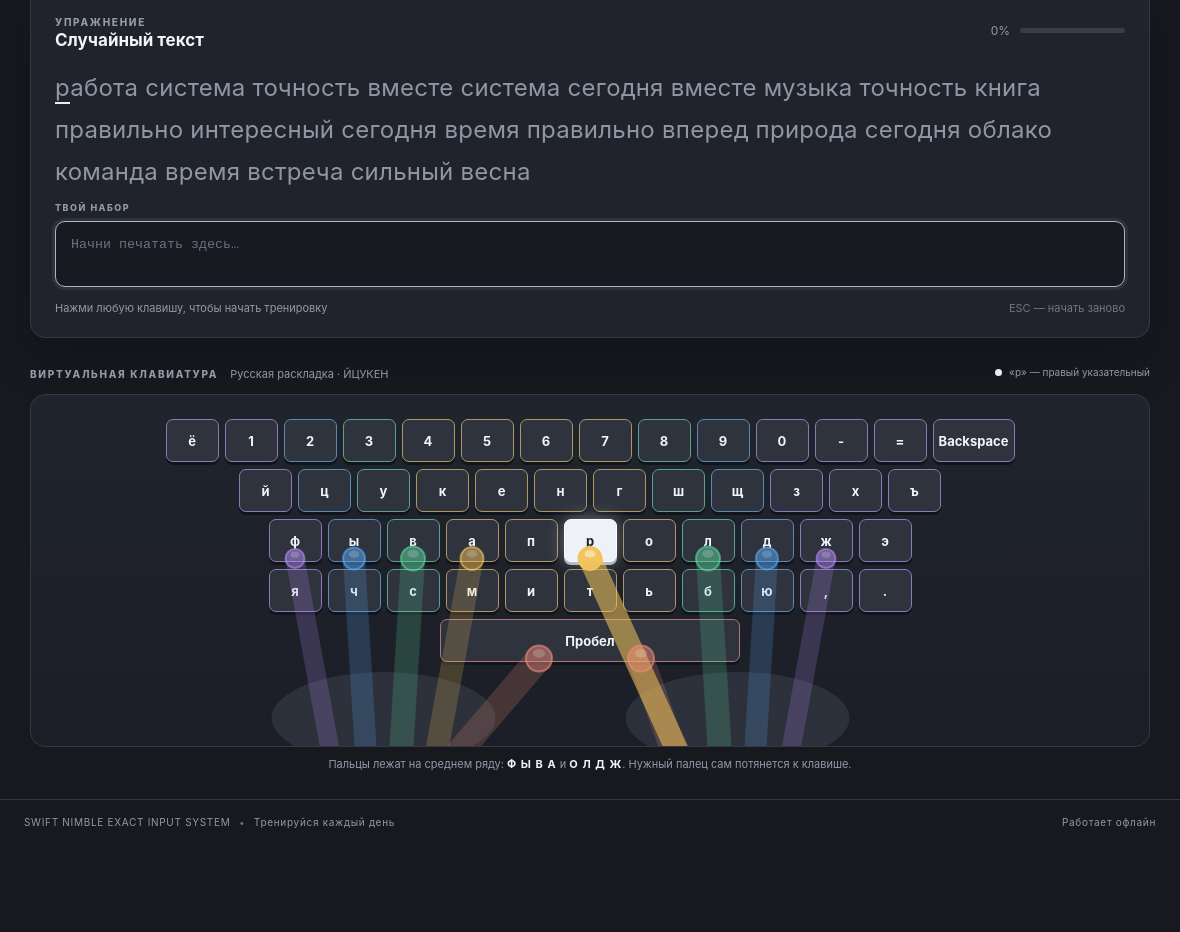
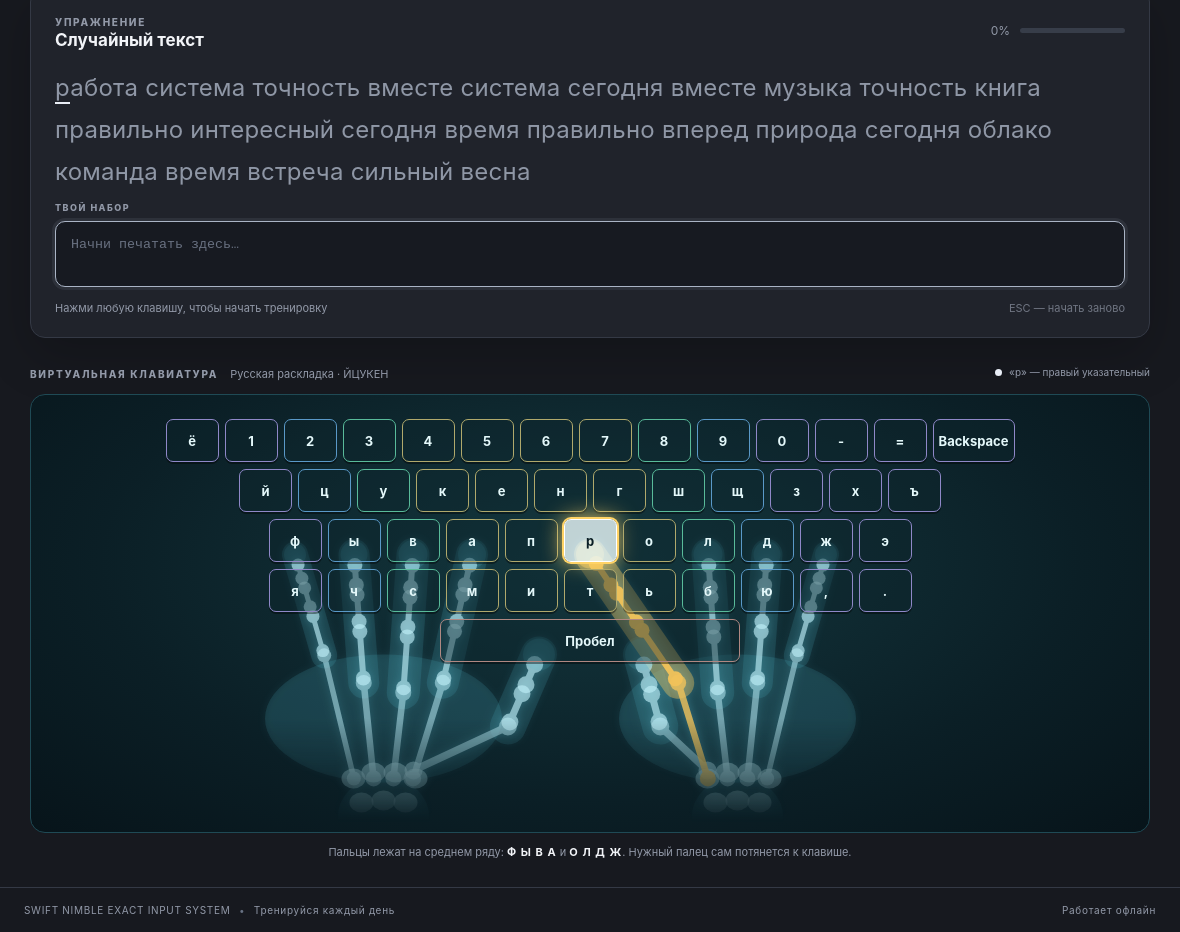
Before and after one commit to sikpladkastkolatkov-blip/blindtype-desktop, an Electron app: page index.html in a window 1180 px wide. Shown: the part 344-1276 px from the top of the page. Before the commit the page ends 1188 px from the top, so only its background shows below. Drawn offline with Linux system fonts and the light colour scheme; animation ran at ten frames a second.

Commit message:
X-ray skeleton hands with fixed-length bones; hand shifts instead of stretching

```diff
--- a/renderer.js
+++ b/renderer.js
@@ -157,13 +157,14 @@ document.getElementById("minimizeBtn").addEventListener("click", () => window.de
 document.getElementById("maximizeBtn").addEventListener("click", () => window.desktop?.toggleMaximize());
 document.getElementById("closeBtn").addEventListener("click", () => window.desktop?.close());
 
-// ---------- Руки: каждый палец нажимает «свои» клавиши ----------
+// ---------- Руки в стиле рентгена: кости фиксированной длины ----------
+// Палец не растягивается: если клавиша далеко, смещается вся кисть; вблизи палец «сгибается» (становится короче в проекции).
 const FINGERS = {
-  lp:{name:"левый мизинец",color:"#b48cf2",w:19,home:"ф"}, lr:{name:"левый безымянный",color:"#5aa9f2",w:22,home:"ы"},
-  lm:{name:"левый средний",color:"#5fd6a0",w:24,home:"в"}, li:{name:"левый указательный",color:"#f2c35a",w:23,home:"а"},
-  lt:{name:"левый большой",color:"#f08a7a",w:26,home:" "}, rt:{name:"большой палец",color:"#f08a7a",w:26,home:" "},
-  ri:{name:"правый указательный",color:"#f2c35a",w:23,home:"о"}, rm:{name:"правый средний",color:"#5fd6a0",w:24,home:"л"},
-  rr:{name:"правый безымянный",color:"#5aa9f2",w:22,home:"д"}, rp:{name:"правый мизинец",color:"#b48cf2",w:19,home:"ж"}
+  lp:{name:"левый мизинец",color:"#b48cf2",L:150,fw:26,bw:5,br:6.5,home:"ф"}, lr:{name:"левый безымянный",color:"#5aa9f2",L:184,fw:31,bw:6,br:7.5,home:"ы"},
+  lm:{name:"левый средний",color:"#5fd6a0",L:198,fw:33,bw:6,br:7.5,home:"в"}, li:{name:"левый указательный",color:"#f2c35a",L:188,fw:32,bw:6,br:7.5,home:"а"},
+  lt:{name:"левый большой",color:"#f08a7a",L:120,fw:36,bw:7,br:8.5,home:" ",thumb:true}, rt:{name:"большой палец",color:"#f08a7a",L:120,fw:36,bw:7,br:8.5,home:" ",thumb:true},
+  ri:{name:"правый указательный",color:"#f2c35a",L:188,fw:32,bw:6,br:7.5,home:"о"}, rm:{name:"правый средний",color:"#5fd6a0",L:198,fw:33,bw:6,br:7.5,home:"л"},
+  rr:{name:"правый безымянный",color:"#5aa9f2",L:184,fw:31,bw:6,br:7.5,home:"д"}, rp:{name:"правый мизинец",color:"#b48cf2",L:150,fw:26,bw:5,br:6.5,home:"ж"}
 };
 const fingerChars = {lp:"ё1йфя", lr:"2цыч", lm:"3увс", li:"45кепами", ri:"67нгроть", rm:"8шлб", rr:"9щдю", rp:"0-=зхъжэ,."};
 const fingerOf = {Backspace:"rp", " ":"rt"};
@@ -172,10 +173,9 @@ for (const [f, chars] of Object.entries(fingerChars)) for (const ch of chars) fi
 const stage = document.querySelector(".keyboard-stage");
 const handsSvg = document.getElementById("hands");
 const SVGNS = "http://www.w3.org/2000/svg";
-const TIP_DY = 18;               // кончик пальца упирается в нижнюю часть клавиши
-const geo = {};                  // char -> {x,y,w,h} относительно сцены
-const hand = {};                 // состояние каждого пальца
-let stageW = 0, stageH = 0, activeFinger = null, activeChar = null, tapUntil = 0;
+const TIP_DY = 14, GAP = 5, REST_K = 0.7, MAX_K = 0.97, MIN_K = 0.34;
+const geo = {}, rest = {}, hand = {}, side = {l:{ox:0,oy:0}, r:{ox:0,oy:0}};
+let stageW = 0, stageH = 0, activeFinger = null, activeChar = null, tapUntil = 0, ready = false;
 
 function mk(tag, attrs, parent) {
   const el = document.createElementNS(SVGNS, tag);
@@ -183,18 +183,37 @@ function mk(tag, attrs, parent) {
   parent.appendChild(el);
   return el;
 }
+function makeBone(parent) {
+  const g = mk("g", {}, parent);
+  return {g, shaft: mk("line", {"stroke-linecap": "round"}, g), a: mk("circle", {}, g), b: mk("circle", {}, g)};
+}
+function setBone(bn, x0, y0, x1, y1, w, r, color, op) {
+  bn.shaft.setAttribute("x1", x0); bn.shaft.setAttribute("y1", y0); bn.shaft.setAttribute("x2", x1); bn.shaft.setAttribute("y2", y1);
+  bn.shaft.setAttribute("stroke-width", w); bn.shaft.style.stroke = color;
+  for (const [c, x, y] of [[bn.a, x0, y0], [bn.b, x1, y1]]) { c.setAttribute("cx", x); c.setAttribute("cy", y); c.setAttribute("r", r); c.style.fill = color; }
+  bn.g.setAttribute("opacity", op);
+}
 function buildHands() {
   handsSvg.innerHTML = "";
-  const gPalm = mk("g", {opacity: ".13", fill: "currentColor"}, handsSvg);
-  hand.palmL = mk("ellipse", {}, gPalm); hand.palmR = mk("ellipse", {}, gPalm);
-  const gBody = mk("g", {"stroke-linecap": "round", fill: "none"}, handsSvg);
-  const gTip = mk("g", {}, handsSvg);
+  for (const s of ["l", "r"]) {
+    const g = mk("g", {}, handsSvg);
+    side[s].tissue = mk("g", {}, g);                       // мягкие ткани (подложка)
+    side[s].palm = mk("ellipse", {}, side[s].tissue);
+    side[s].wrist = mk("rect", {rx: 40}, side[s].tissue);
+    side[s].carpal = mk("g", {}, g);                       // запястье
+    side[s].carpals = [[-30,0],[-10,-6],[12,-6],[32,0],[-22,24],[0,22],[22,24]].map(([x, y]) => mk("ellipse", {rx: 12, ry: 10, cx: x, cy: y}, side[s].carpal));
+    side[s].forearm = [-24, 6].map(x => mk("rect", {x, y: 50, width: 18, height: 260, rx: 9}, side[s].carpal));
+    side[s].layer = g;
+    [side[s].palm, side[s].wrist].forEach(e => { e.style.fill = "var(--tissue)"; });
+    [...side[s].carpals, ...side[s].forearm].forEach(e => { e.style.fill = "var(--bone)"; e.setAttribute("opacity", ".5"); });
+  }
   for (const [id, f] of Object.entries(FINGERS)) {
+    const g = side[id[0]].layer;
     hand[id] = {
       x: 0, y: 0, ready: false,
-      body: mk("line", {stroke: f.color, "stroke-width": f.w}, gBody),
-      tip: mk("circle", {r: f.w / 2, fill: f.color, stroke: f.color, "stroke-width": 2}, gTip),
-      shine: mk("ellipse", {rx: f.w / 4.2, ry: f.w / 6, fill: "#fff", opacity: ".35"}, gTip)
+      flesh: mk("line", {"stroke-linecap": "round", "stroke-width": f.fw}, side[id[0]].tissue),
+      meta: makeBone(g), ph: [makeBone(g), makeBone(g), makeBone(g)].slice(0, f.thumb ? 2 : 3),
+      pad: mk("circle", {r: f.fw / 2 - 2}, g)
     };
   }
 }
@@ -206,6 +225,30 @@ function layoutHands() {
     const r = k.getBoundingClientRect();
     geo[k.dataset.char] = {x: r.left - sr.left - stage.clientLeft, y: r.top - sr.top - stage.clientTop, w: r.width, h: r.height};
   });
+  if (!geo[" "]) return;
+  const tips = {};
+  for (const id of Object.keys(FINGERS)) tips[id] = restPoint(id);
+  for (const s of ["l", "r"]) {
+    const ids = s === "l" ? ["lp","lr","lm","li"] : ["ri","rm","rr","rp"];
+    const c = (tips[ids[0]].x + tips[ids[3]].x) / 2;
+    side[s].c = c;
+    let ky = 0;
+    for (const id of ids) {
+      const f = FINGERS[id], t = tips[id], d = f.L * REST_K, dx = (c - t.x) * 0.33;
+      const K0 = {x: t.x + dx, y: t.y + Math.sqrt(Math.max(d * d - dx * dx, 100))};
+      rest[id] = {tip: t, K0}; ky += K0.y;
+    }
+    ky /= 4; side[s].ky = ky; side[s].by = ky + 100;
+    for (const id of ids) rest[id].P0 = {x: c + (rest[id].K0.x - c) * 0.5, y: side[s].by};
+    const th = s === "l" ? "lt" : "rt", f = FINGERS[th], t = tips[th], d = f.L * 0.6;
+    rest[th] = {tip: t, K0: {x: t.x + (c - t.x) * 0.2, y: t.y + d}, P0: {x: c + (s === "l" ? 30 : -30), y: side[s].by - 8}};
+    const span = Math.abs(tips[ids[3]].x - tips[ids[0]].x);
+    side[s].palm.setAttribute("cx", c); side[s].palm.setAttribute("cy", ky + 40);
+    side[s].palm.setAttribute("rx", span / 2 + 30); side[s].palm.setAttribute("ry", 64);
+    side[s].wrist.setAttribute("x", c - 46); side[s].wrist.setAttribute("y", side[s].by); side[s].wrist.setAttribute("width", 92); side[s].wrist.setAttribute("height", 320);
+    side[s].carpals.forEach(e => { e.setAttribute("transform", `translate(${c} ${side[s].by})`); });
+    side[s].forearm.forEach(e => { e.setAttribute("transform", `translate(${c} ${side[s].by})`); });
+  }
 }
 function restPoint(id) {
   const sp = geo[" "];
@@ -215,14 +258,11 @@ function restPoint(id) {
   return {x: g.x + g.w / 2, y: g.y + g.h / 2 + TIP_DY};
 }
 function targetPoint(id) {
-  if (id === activeFinger && activeChar !== null) {
-    const g = geo[activeChar === " " ? " " : activeChar];
-    if (g) {
-      if (activeChar === " ") return restPoint(id);
-      return {x: g.x + g.w / 2, y: g.y + g.h / 2 + TIP_DY};
-    }
+  if (id === activeFinger && activeChar !== null && activeChar !== " " && geo[activeChar]) {
+    const g = geo[activeChar];
+    return {x: g.x + g.w / 2, y: g.y + g.h / 2 + TIP_DY};
   }
-  return restPoint(id);
+  return rest[id].tip;
 }
 function setActiveFinger(ch) {
   activeChar = ch === undefined ? null : ch.toLowerCase();
@@ -234,29 +274,46 @@ function setActiveFinger(ch) {
   label.textContent = `${shown} — ${FINGERS[activeFinger].name}`;
 }
 function tapHands() { tapUntil = performance.now() + 150; }
+const lerp = (a, b, k) => a + (b - a) * k;
 function handsFrame(now) {
-  if (stageW && geo[" "]) {
-    const lx = ["lp","lr","lm","li"].map(i => restPoint(i).x), rx = ["ri","rm","rr","rp"].map(i => restPoint(i).x);
-    const cL = (lx[0] + lx[3]) / 2, cR = (rx[0] + rx[3]) / 2, baseY = stageH + 30;
-    for (const [pal, c] of [[hand.palmL, cL], [hand.palmR, cR]]) {
-      pal.setAttribute("cx", c); pal.setAttribute("cy", stageH - 28); pal.setAttribute("rx", 112); pal.setAttribute("ry", 46);
+  if (stageW && geo[" "] && rest.lp) {
+    // 1) смещение кисти: только если палец не дотягивается без растяжения
+    for (const s of ["l", "r"]) {
+      let want = {x: 0, y: 0};
+      const id = activeFinger && activeFinger[0] === s && !FINGERS[activeFinger].thumb ? activeFinger : null;
+      if (id) {
+        const t = targetPoint(id), K = rest[id].K0, vx = t.x - K.x, vy = t.y - K.y, d = Math.hypot(vx, vy), m = FINGERS[id].L * MAX_K * 0.96;
+        if (d > m) { const k = 1 - m / d; want = {x: vx * k, y: vy * k}; }
+      }
+      side[s].ox = lerp(side[s].ox, want.x, 0.2); side[s].oy = lerp(side[s].oy, want.y, 0.2);
+      side[s].layer.setAttribute("transform", "translate(0 0)");
+      side[s].carpal.setAttribute("transform", `translate(${side[s].ox} ${side[s].oy})`);
+      side[s].tissue.setAttribute("transform", `translate(${side[s].ox} ${side[s].oy})`);
     }
+    // 2) пальцы
     for (const id of Object.keys(FINGERS)) {
-      const h = hand[id], t = targetPoint(id), rest = restPoint(id), left = id[0] === "l";
-      if (!h.ready) { h.x = rest.x; h.y = rest.y; h.ready = true; }
-      h.x += (t.x - h.x) * 0.3; h.y += (t.y - h.y) * 0.3;
-      const isActive = id === activeFinger;
-      const dy = isActive && now < tapUntil ? 4 : 0;
-      const c = left ? cL : cR, thumb = id === "lt" || id === "rt";
-      const ax = thumb ? c + (left ? 55 : -55) : rest.x + (c - rest.x) * 0.45;
-      h.body.setAttribute("x1", ax); h.body.setAttribute("y1", baseY);
-      h.body.setAttribute("x2", h.x); h.body.setAttribute("y2", h.y + dy);
-      h.body.setAttribute("opacity", isActive ? ".55" : ".2");
-      h.tip.setAttribute("cx", h.x); h.tip.setAttribute("cy", h.y + dy);
-      h.tip.setAttribute("fill-opacity", isActive ? ".95" : ".38");
-      h.tip.setAttribute("stroke-opacity", isActive ? "1" : ".6");
-      h.shine.setAttribute("cx", h.x); h.shine.setAttribute("cy", h.y + dy - FINGERS[id].w / 5);
-      h.shine.setAttribute("opacity", isActive ? ".45" : ".18");
+      const f = FINGERS[id], h = hand[id], s = side[id[0]], R = rest[id], isA = id === activeFinger;
+      if (!h.ready) { h.x = R.tip.x; h.y = R.tip.y; h.ready = true; }
+      const t = targetPoint(id);
+      h.x = lerp(h.x, t.x, 0.3); h.y = lerp(h.y, t.y, 0.3);
+      const K = {x: R.K0.x + s.ox, y: R.K0.y + s.oy}, P = {x: R.P0.x + s.ox, y: R.P0.y + s.oy};
+      let vx = h.x - K.x, vy = h.y - K.y, d = Math.hypot(vx, vy) || 1;
+      const ux = vx / d, uy = vy / d;
+      d = Math.min(f.L * MAX_K, Math.max(f.L * MIN_K, d));            // длина кости не растягивается
+      if (isA && now < tapUntil) d *= 0.94;                            // «нажатие»
+      const tipX = K.x + ux * d, tipY = K.y + uy * d;
+      const col = isA ? f.color : "var(--bone)", op = isA ? 0.95 : 0.62;
+      const ratios = f.thumb ? [0.56, 1] : [0.46, 0.76, 1], end = d - 6;
+      let px = K.x, py = K.y, prev = 0;
+      h.ph.forEach((bn, i) => {
+        const a = prev * end + (i === 0 ? GAP : GAP), b = ratios[i] * end - GAP;
+        setBone(bn, K.x + ux * a, K.y + uy * a, K.x + ux * Math.max(a + 2, b), K.y + uy * Math.max(a + 2, b), f.bw, f.br, col, op);
+        prev = ratios[i];
+      });
+      setBone(h.meta, P.x, P.y, K.x, K.y, f.bw + 0.5, f.br + 0.5, col, isA ? 0.8 : 0.5);
+      h.flesh.setAttribute("x1", K.x - s.ox); h.flesh.setAttribute("y1", K.y - s.oy); h.flesh.setAttribute("x2", tipX - s.ox); h.flesh.setAttribute("y2", tipY - s.oy);
+      h.flesh.style.stroke = isA ? f.color : "var(--tissue)"; h.flesh.setAttribute("stroke-opacity", isA ? ".4" : "1");
+      h.pad.setAttribute("cx", tipX); h.pad.setAttribute("cy", tipY); h.pad.style.fill = isA ? f.color : "var(--tissue)"; h.pad.setAttribute("fill-opacity", isA ? ".5" : "1");
     }
   }
   requestAnimationFrame(handsFrame);
```
Also changed, not shown: styles.css.
